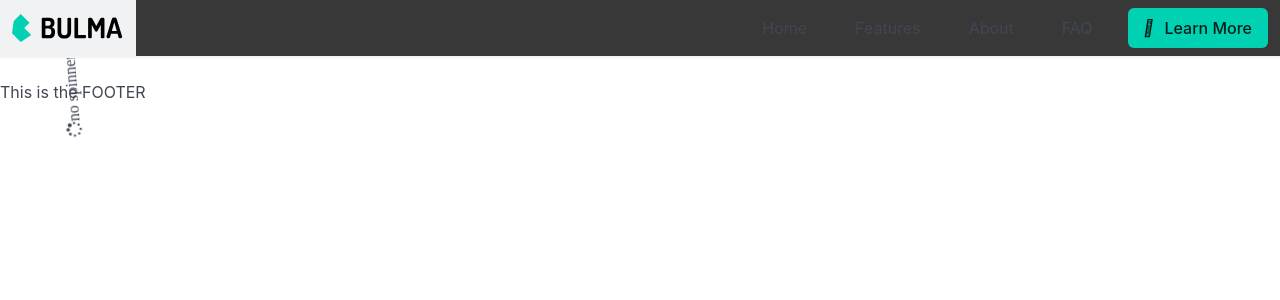
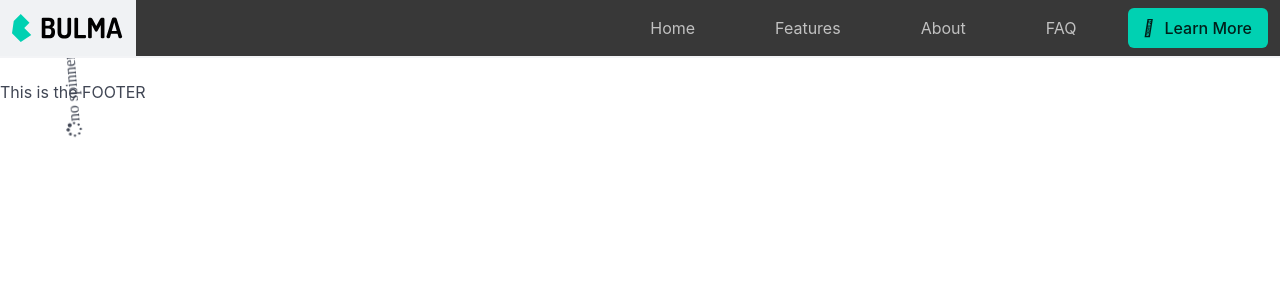
Before and after one commit to TeamBuilderApp/React-Demo, a React (Create React App) app: page / in a window 1280 px wide. Shown: the top 300 px of the page. Built offline with nearby package versions, Linux system fonts and the light colour scheme.

Commit message:
Imported react-router for nav bar header links. Ran the command: npm install react-router --save

```diff
--- a/package.json
+++ b/package.json
@@ -13,6 +13,7 @@
     "font-awesome": "^4.7.0",
     "react": "^19.1.1",
     "react-dom": "^19.1.1",
+    "react-router": "^7.8.1",
     "react-scripts": "^5.0.1",
     "web-vitals": "^2.1.4"
   },
--- a/src/components/Header/Header.js
+++ b/src/components/Header/Header.js
@@ -1,4 +1,5 @@
 import React from 'react'
+import { Link } from 'react-router';
 import '../../Assets/Header.css'
 
 //This is the main App Header.
@@ -47,23 +48,18 @@ const Header = () => {
 
       <div className="navbar-menu" id="navMenu">
         <div className="navbar-start"></div>
-
         <div className="navbar-end">
           <div className="navbar-item">
-            <router-link to="/" className="navbar-item r-item">Home</router-link>
+            <Link to="/" className="navbar-item r-item">Home</Link>
           </div>
           <div className="navbar-item">
-            <router-link to="features" className="navbar-item r-item"
-              >Features</router-link
-            >
+            <Link to="features" className="navbar-item r-item">Features</Link>
           </div>
           <div className="navbar-item">
-            <router-link to="about" className="navbar-item r-item"
-              >About</router-link
-            >
+            <Link to="about" className="navbar-item r-item">About</Link>
           </div>
           <div className="navbar-item">
-            <router-link to="faq" className="navbar-item r-item">FAQ</router-link>
+            <Link to="faq" className="navbar-item r-item">FAQ</Link>
           </div>
           <div className="navbar-item">
             <p className="control">
--- a/src/index.js
+++ b/src/index.js
@@ -3,12 +3,16 @@ import ReactDOM from 'react-dom/client';
 import './Assets/index.css';
 import App from './App';
 import reportWebVitals from './reportWebVitals';
+import { BrowserRouter } from 'react-router';
 import '../node_modules/font-awesome/css/font-awesome.min.css';
+import "../src/Assets/index.css";
 
 const root = ReactDOM.createRoot(document.getElementById('root'));
 root.render(
   <React.StrictMode>
+    <BrowserRouter>
     <App />
+    </BrowserRouter>
   </React.StrictMode>
 );
 
```
Also changed, not shown: 1 other file (tests, documents, lock files or other folders).
